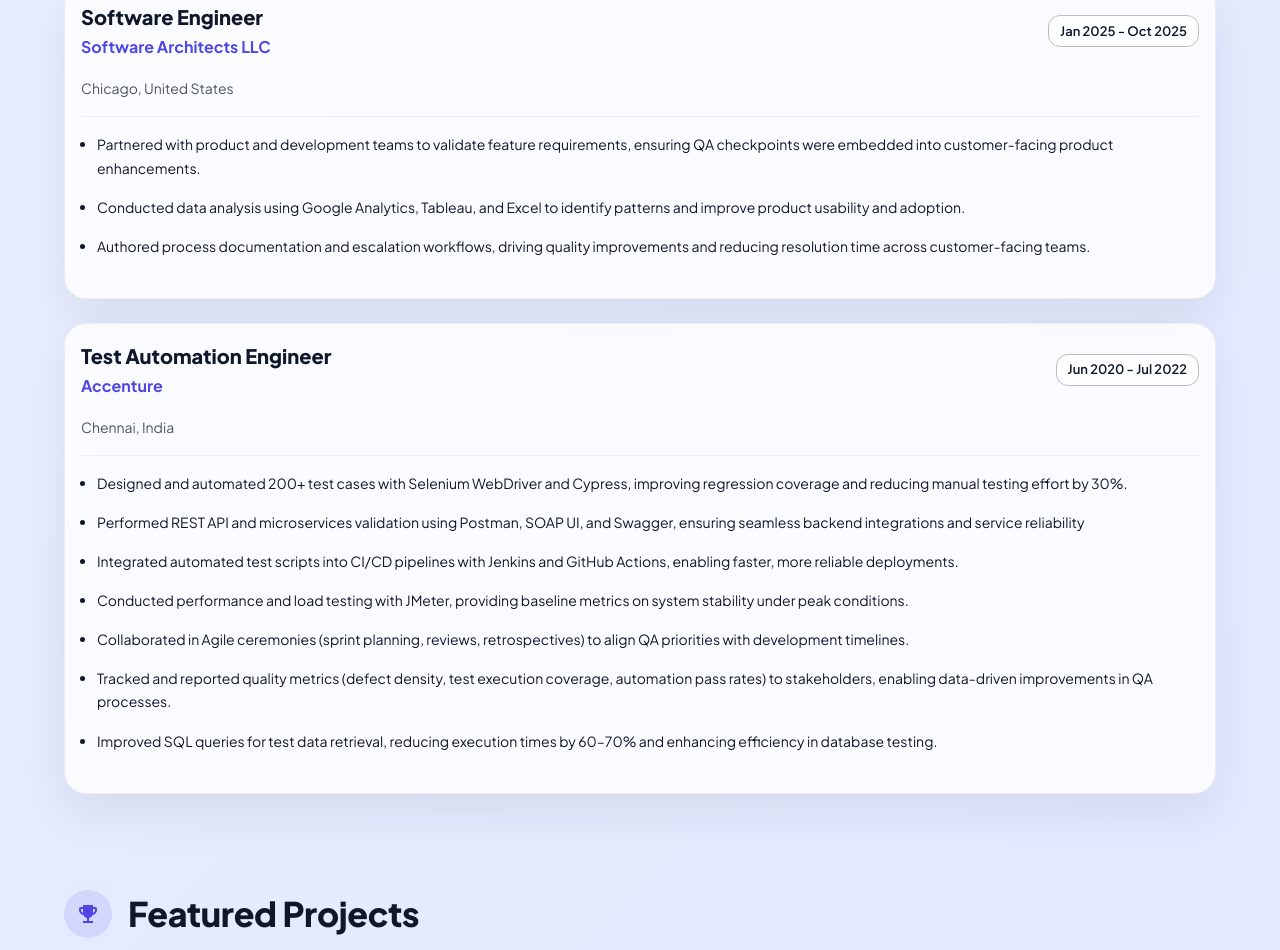
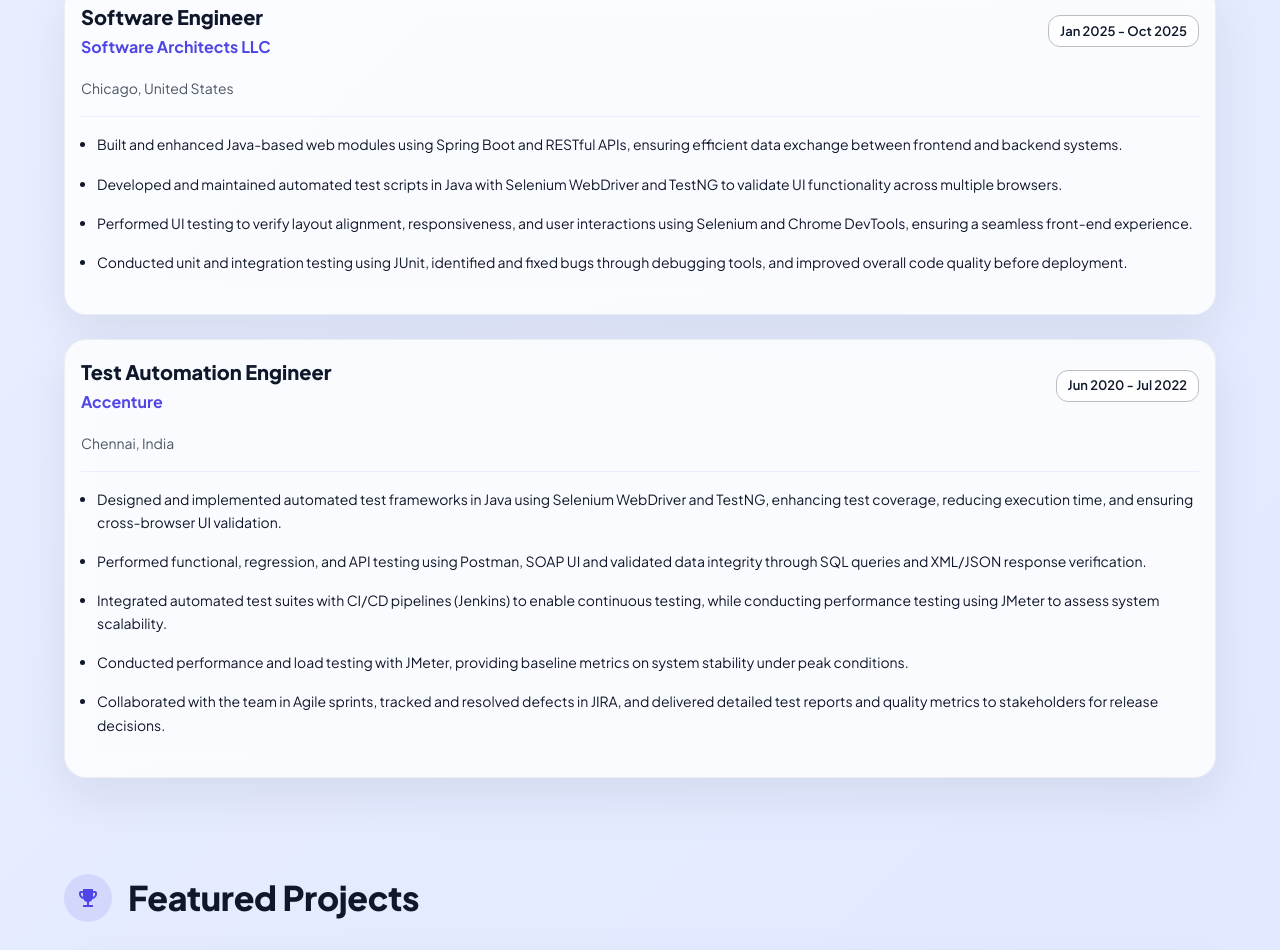
Before and after one commit to Dharshina/Portfolio, a React (Create React App) app: page / in a window 1280 px wide. Shown: the part 2229-3179 px from the top of the page. Built offline with nearby package versions, Linux system fonts and the light colour scheme; no server answers.

Commit message:
few more changes

```diff
--- a/src/components/AIPortfolio.jsx
+++ b/src/components/AIPortfolio.jsx
@@ -234,9 +234,10 @@
         location: "Chicago, United States",
         period: "Jan 2025 - Oct 2025",
         responsibilities: [
-          "Partnered with product and development teams to validate feature requirements, ensuring QA checkpoints were embedded into customer-facing product enhancements.",
-          "Conducted data analysis using Google Analytics, Tableau, and Excel to identify patterns and improve product usability and adoption.",
-          "Authored process documentation and escalation workflows, driving quality improvements and reducing resolution time across customer-facing teams.",
+          "Built and enhanced Java-based web modules using Spring Boot and RESTful APIs, ensuring efficient data exchange between frontend and backend systems.",
+          "Developed and maintained automated test scripts in Java with Selenium WebDriver and TestNG to validate UI functionality across multiple browsers.",
+          "Performed UI testing to verify layout alignment, responsiveness, and user interactions using Selenium and Chrome DevTools, ensuring a seamless front-end experience.",
+          "Conducted unit and integration testing using JUnit, identified and fixed bugs through debugging tools, and improved overall code quality before deployment."
         ]
       },
 
@@ -246,13 +247,11 @@
         location: "Chennai, India",
         period: "Jun 2020 - Jul 2022",
         responsibilities: [
-          "Designed and automated 200+ test cases with Selenium WebDriver and Cypress, improving regression coverage and reducing manual testing effort by 30%.",
-          "Performed REST API and microservices validation using Postman, SOAP UI, and Swagger, ensuring seamless backend integrations and service reliability",
-          "Integrated automated test scripts into CI/CD pipelines with Jenkins and GitHub Actions, enabling faster, more reliable deployments.",
+          "Designed and implemented automated test frameworks in Java using Selenium WebDriver and TestNG, enhancing test coverage, reducing execution time, and ensuring cross-browser UI validation.",
+          "Performed functional, regression, and API testing using Postman, SOAP UI and validated data integrity through SQL queries and XML/JSON response verification.",
+          "Integrated automated test suites with CI/CD pipelines (Jenkins) to enable continuous testing, while conducting performance testing using JMeter to assess system scalability.",
           "Conducted performance and load testing with JMeter, providing baseline metrics on system stability under peak conditions.",
-          "Collaborated in Agile ceremonies (sprint planning, reviews, retrospectives) to align QA priorities with development timelines.",
-          "Tracked and reported quality metrics (defect density, test execution coverage, automation pass rates) to stakeholders, enabling data-driven improvements in QA processes.",
-          "Improved SQL queries for test data retrieval, reducing execution times by 60–70% and enhancing efficiency in database testing."
+          "Collaborated with the team in Agile sprints, tracked and resolved defects in JIRA, and delivered detailed test reports and quality metrics to stakeholders for release decisions."
         ]
       }
     ],
```
